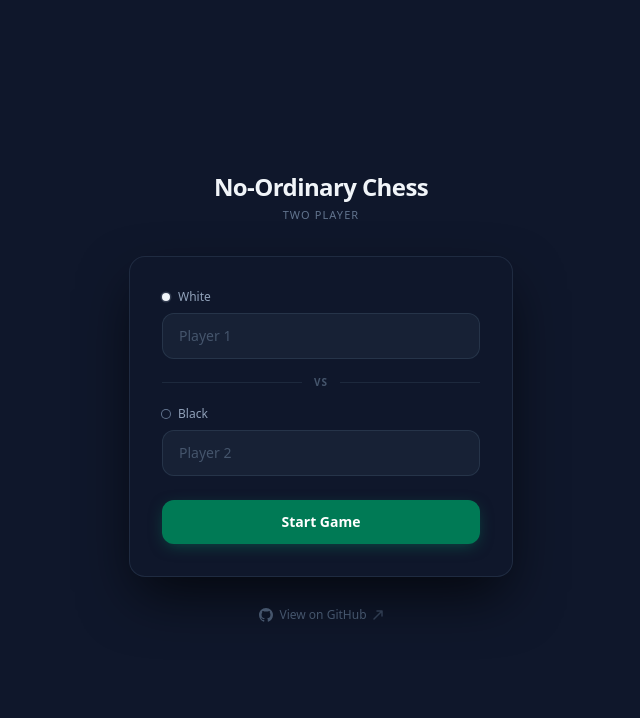
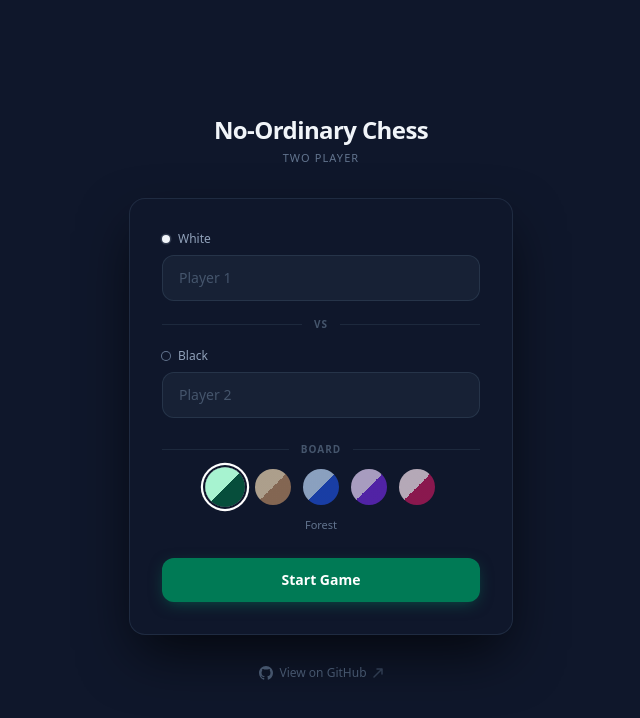
Before and after one commit to cindykandie/chess, a Next.js app: page / in a window 1280 px wide. Shown: the top 718 px of the page, without its empty margins (319-959 px from the left). Built offline with nearby package versions, Linux system fonts and the light colour scheme.

Commit message:
add board theme variety

```diff
--- a/src/components/ChessgroundBoard.tsx
+++ b/src/components/ChessgroundBoard.tsx
@@ -4,6 +4,8 @@ import { useEffect, useRef } from "react";
 import { Chessground } from "chessground";
 import type { Api } from "chessground/api";
 import type { Key } from "chessground/types";
+import type { BoardTheme } from "@/lib/themes";
+import { DEFAULT_THEME } from "@/lib/themes";
 
 type Props = {
   fen: string;
@@ -12,6 +14,7 @@ type Props = {
   lastMove?: [Key, Key];
   check: boolean;
   onMove: (from: Key, to: Key) => void;
+  theme?: BoardTheme;
 };
 
 export default function ChessgroundBoard({
@@ -21,9 +24,16 @@ export default function ChessgroundBoard({
   lastMove,
   check,
   onMove,
+  theme = DEFAULT_THEME,
 }: Props) {
   const elRef = useRef<HTMLDivElement>(null);
   const cgRef = useRef<Api | null>(null);
+
+  // Always-current callback ref — lets us exclude onMove from the sync effect's
+  // deps so cg.set() only fires when actual board state changes, not on re-renders
+  // caused by parent components unrelated to the chess position.
+  const onMoveRef = useRef(onMove);
+  onMoveRef.current = onMove;
 
   // Mount once — Chessground owns this DOM node directly.
   useEffect(() => {
@@ -40,7 +50,8 @@ export default function ChessgroundBoard({
     };
   }, []);
 
-  // Sync every time the chess.js state changes.
+  // Sync chess.js state → Chessground whenever the position changes.
+  // onMove is intentionally excluded from deps — the ref always holds the latest version.
   useEffect(() => {
     if (!cgRef.current) return;
     cgRef.current.set({
@@ -50,18 +61,28 @@ export default function ChessgroundBoard({
         color: turnColor,
         free: false,
         dests,
-        events: { after: (orig, dest) => onMove(orig, dest) },
+        events: { after: (orig, dest) => onMoveRef.current(orig, dest) },
       },
       lastMove,
       check,
     });
-  }, [fen, turnColor, dests, lastMove, check, onMove]);
+  }, [fen, turnColor, dests, lastMove, check]); // eslint-disable-line react-hooks/exhaustive-deps
+
+  // CSS custom properties on the wrapper propagate into cg-board selectors,
+  // letting the gradient checkerboard repaint instantly on theme change.
+  const themeVars = {
+    "--cg-light": theme.light,
+    "--cg-dark": theme.dark,
+  } as React.CSSProperties;
 
   return (
-    <div className="w-full rounded-2xl border border-slate-700/50 bg-slate-950 p-2 shadow-[0_24px_56px_-8px_rgba(0,0,0,0.7)]">
+    <div
+      className="w-full rounded-2xl border border-slate-700/50 bg-slate-950 p-2 shadow-[0_24px_56px_-8px_rgba(0,0,0,0.7)]"
+      style={themeVars}
+    >
       <div className="rounded-lg border border-slate-800 overflow-hidden">
-        {/* aspect-square wrapper so Chessground always has a sized parent.
-            container-type inline so cqi units in piece CSS always resolve. */}
+        {/* aspect-square ensures Chessground always has a sized parent;
+            container-type inline resolves cqi units to board width. */}
         <div className="aspect-square w-full">
           <div
             ref={elRef}
--- a/src/components/GameShell.tsx
+++ b/src/components/GameShell.tsx
@@ -3,22 +3,25 @@
 import { useState } from "react";
 import PlayerSetup from "./PlayerSetup";
 import ChessGame from "./ChessGame";
+import { DEFAULT_THEME, type BoardTheme } from "@/lib/themes";
 
 type Players = { white: string; black: string };
 
 type AppState = {
   screen: "setup" | "game";
   players: Players;
+  theme: BoardTheme;
 };
 
 export default function GameShell() {
   const [appState, setAppState] = useState<AppState>({
     screen: "setup",
     players: { white: "", black: "" },
+    theme: DEFAULT_THEME,
   });
 
-  function handleStart(players: Players) {
-    setAppState({ screen: "game", players });
+  function handleStart(players: Players, theme: BoardTheme) {
+    setAppState({ screen: "game", players, theme });
   }
 
   function handleReturnToSetup() {
@@ -26,13 +29,19 @@ export default function GameShell() {
   }
 
   if (appState.screen === "setup") {
-    return <PlayerSetup onStart={handleStart} />;
+    return (
+      <PlayerSetup
+        onStart={handleStart}
+        initialTheme={appState.theme}
+      />
+    );
   }
 
   return (
     <ChessGame
       whiteName={appState.players.white}
       blackName={appState.players.black}
+      theme={appState.theme}
       onReturnToSetup={handleReturnToSetup}
     />
   );
--- a/src/components/PlayerSetup.tsx
+++ b/src/components/PlayerSetup.tsx
@@ -1,11 +1,13 @@
 "use client";
 
 import { useState, type FormEvent } from "react";
+import { BOARD_THEMES, DEFAULT_THEME, type BoardTheme } from "@/lib/themes";
 
 type Players = { white: string; black: string };
 
 type PlayerSetupProps = {
-  onStart: (players: Players) => void;
+  onStart: (players: Players, theme: BoardTheme) => void;
+  initialTheme?: BoardTheme;
 };
 
 const INPUT_CLASS = [
@@ -16,16 +18,17 @@ const INPUT_CLASS = [
   "focus:ring-2 focus:ring-emerald-500/20",
 ].join(" ");
 
-export default function PlayerSetup({ onStart }: PlayerSetupProps) {
+export default function PlayerSetup({ onStart, initialTheme }: PlayerSetupProps) {
   const [white, setWhite] = useState("");
   const [black, setBlack] = useState("");
+  const [theme, setTheme] = useState<BoardTheme>(initialTheme ?? DEFAULT_THEME);
 
   function handleSubmit(e: FormEvent) {
     e.preventDefault();
-    onStart({
-      white: white.trim() || "White",
-      black: black.trim() || "Black",
-    });
+    onStart(
+      { white: white.trim() || "White", black: black.trim() || "Black" },
+      theme
+    );
   }
 
   return (
@@ -41,6 +44,7 @@ export default function PlayerSetup({ onStart }: PlayerSetupProps) {
 
       <div className="w-full rounded-2xl border border-slate-700/50 bg-slate-900 p-8 shadow-[0_24px_56px_-8px_rgba(0,0,0,0.7)]">
         <form onSubmit={handleSubmit} className="flex flex-col gap-6">
+          {/* Player names */}
           <div className="flex flex-col gap-4">
             <div className="flex flex-col gap-2">
               <label
@@ -97,6 +101,46 @@ export default function PlayerSetup({ onStart }: PlayerSetupProps) {
             </div>
           </div>
 
+          {/* Board theme picker */}
+          <div className="flex flex-col gap-3">
+            <div className="flex items-center gap-3">
+              <div className="flex-1 h-px bg-slate-800" />
+              <span className="text-[10px] font-semibold tracking-widest uppercase text-slate-600">
+                Board
+              </span>
+              <div className="flex-1 h-px bg-slate-800" />
+            </div>
+
+            <div className="flex items-center justify-center gap-3">
+              {BOARD_THEMES.map((t) => {
+                const selected = t.id === theme.id;
+                return (
+                  <button
+                    key={t.id}
+                    type="button"
+                    title={t.name}
+                    aria-label={`${t.name} theme${selected ? " (selected)" : ""}`}
+                    onClick={() => setTheme(t)}
+                    className={[
+                      "w-9 h-9 rounded-full transition-all duration-150",
+                      "focus:outline-none focus-visible:ring-2 focus-visible:ring-white/50",
+                      selected
+                        ? "ring-2 ring-white ring-offset-2 ring-offset-slate-900 scale-110"
+                        : "opacity-70 hover:opacity-100 hover:scale-105",
+                    ].join(" ")}
+                    style={{
+                      background: `linear-gradient(135deg, ${t.light} 50%, ${t.dark} 50%)`,
+                    }}
+                  />
+                );
+              })}
+            </div>
+
+            <p className="text-center text-[11px] text-slate-500">
+              {theme.name}
+            </p>
+          </div>
+
           <button
             type="submit"
             className={[
--- /dev/null
+++ b/src/lib/themes.ts
@@ -0,0 +1,16 @@
+export type BoardTheme = {
+  id: string;
+  name: string;
+  light: string; // light square color
+  dark: string;  // dark square color
+};
+
+export const BOARD_THEMES: BoardTheme[] = [
+  { id: "green",  name: "Forest",  light: "#a7f3d0", dark: "#064e3b" },
+  { id: "brown",  name: "Classic", light: "#f0d9b5", dark: "#b58863" },
+  { id: "blue",   name: "Ocean",   light: "#bfdbfe", dark: "#1d4ed8" },
+  { id: "purple", name: "Twilight",light: "#e9d5ff", dark: "#6d28d9" },
+  { id: "pink",   name: "Rose",    light: "#fce7f3", dark: "#be185d" },
+];
+
+export const DEFAULT_THEME = BOARD_THEMES[0];
```
Also changed, not shown: src/app/globals.css (+10 -8 lines), src/components/ChessGame.tsx (+41 -30 lines).
